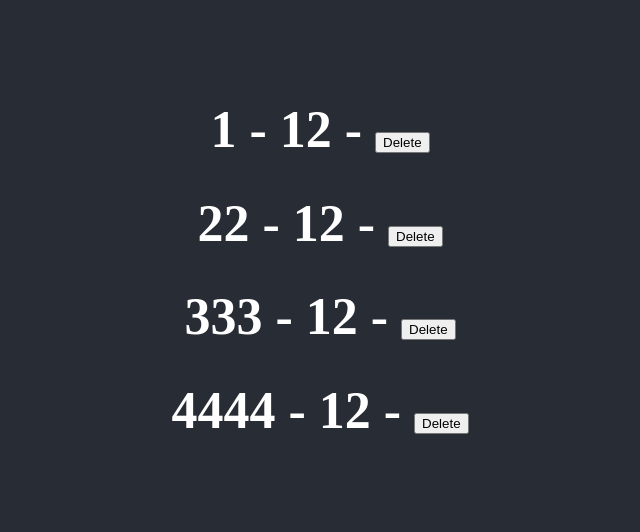
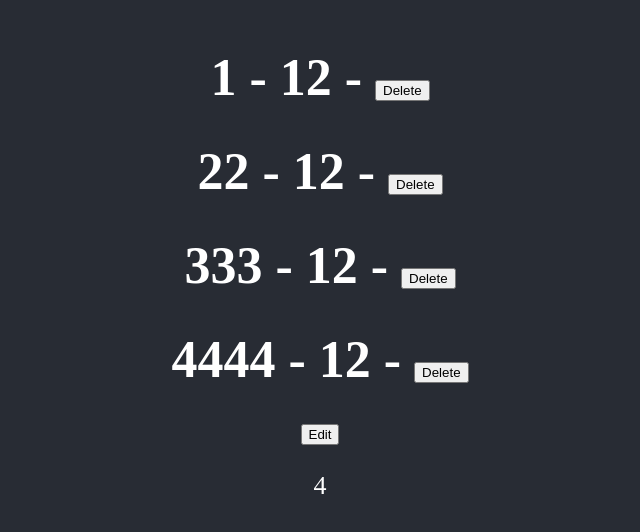
Before and after one commit to med2mad/allo-voisin, a React (Create React App) app: page / in a window 1280 px wide. Shown: the part 130-662 px from the top of the page, without its empty margins (320-960 px from the left). Built offline with nearby package versions, Linux system fonts and the light colour scheme; the HTML template or start-up script is replaced by a standard one.

Commit message:
use effect 2

```diff
--- a/src/App.js
+++ b/src/App.js
@@ -12,12 +12,16 @@ function App() {
     const newblogs = a.filter( item => item.o !== p);
     seta(newblogs);
   }
-
-  useEffect(()=>{console.log('side effect');});
+  function handleEdit(){
+    sete(e+1);
+  }
+  useEffect(()=>{console.log('side effect');} , [e]);
 
   return (
     <div className="App App-header">
       <Cc array={a} object={o} boolean={b} handleDelete={handleDelete} ></Cc>
+      <button onClick={handleEdit}>Edit</button>
+      <p>{e}</p>
     </div>
   );
 }
```
